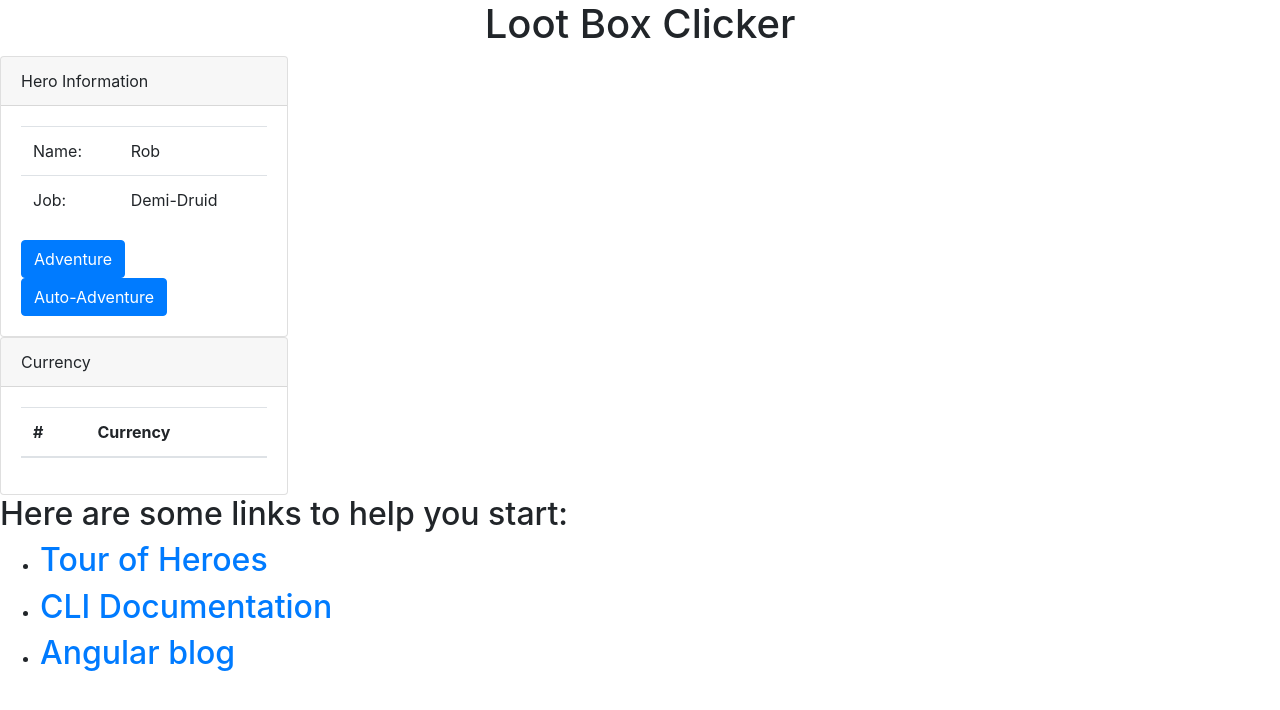
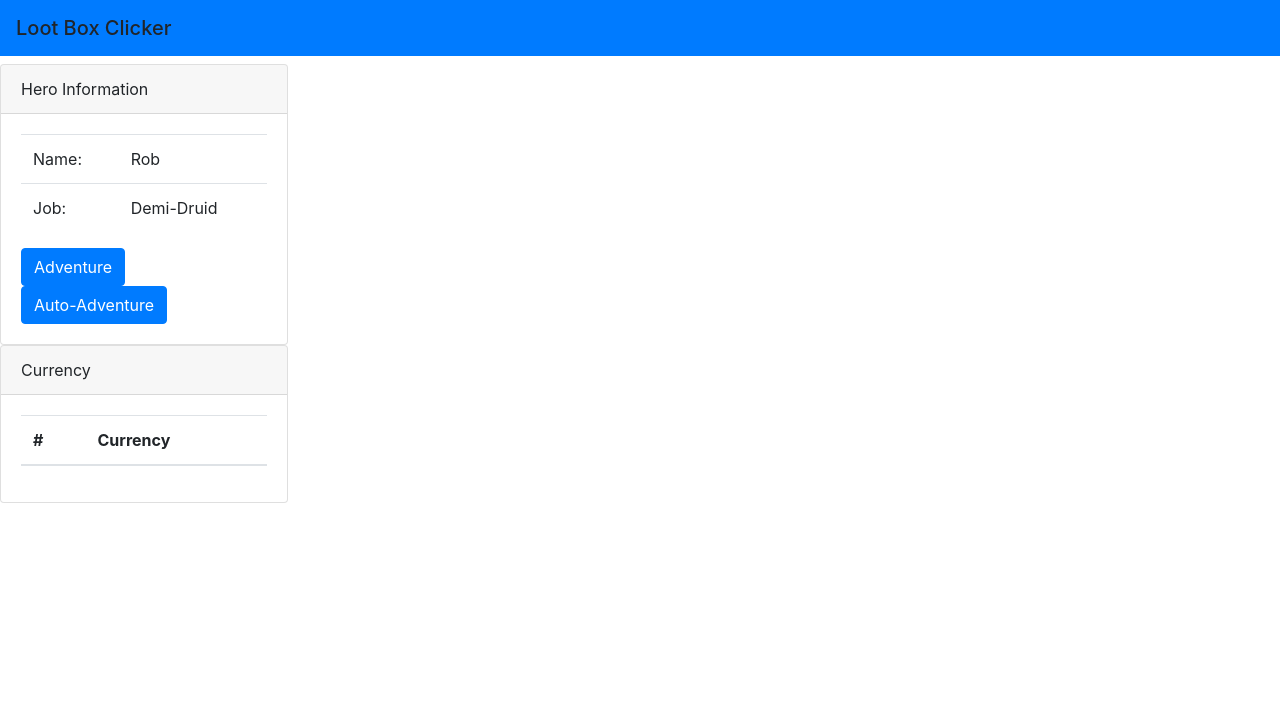
Before and after one commit to sitnaltax/loot-box-clicker, an Angular app: page / in a window 1280 px wide. Shown: the top 710 px of the page. Built offline with nearby package versions, Linux system fonts and the light colour scheme.

Commit message:
Added navbar, cleaned up page

```diff
--- a/src/app/app.component.html
+++ b/src/app/app.component.html
@@ -1,20 +1,5 @@
-<!--The content below is only a placeholder and can be replaced.-->
-<div style="text-align:center">
-  <h1>
-    {{ title }}
-  </h1>
-</div>
+<nav class="navbar bg-primary mb-2">
+    <span class="navbar-brand mb-0 h1">Loot Box Clicker</span>
+</nav>
 <hero-display></hero-display>
 <cash-display></cash-display>
-<h2>Here are some links to help you start: </h2>
-<ul>
-  <li>
-    <h2><a target="_blank" rel="noopener" href="https://angular.io/tutorial">Tour of Heroes</a></h2>
-  </li>
-  <li>
-    <h2><a target="_blank" rel="noopener" href="https://github.com/angular/angular-cli/wiki">CLI Documentation</a></h2>
-  </li>
-  <li>
-    <h2><a target="_blank" rel="noopener" href="https://blog.angular.io/">Angular blog</a></h2>
-  </li>
-</ul>
```
